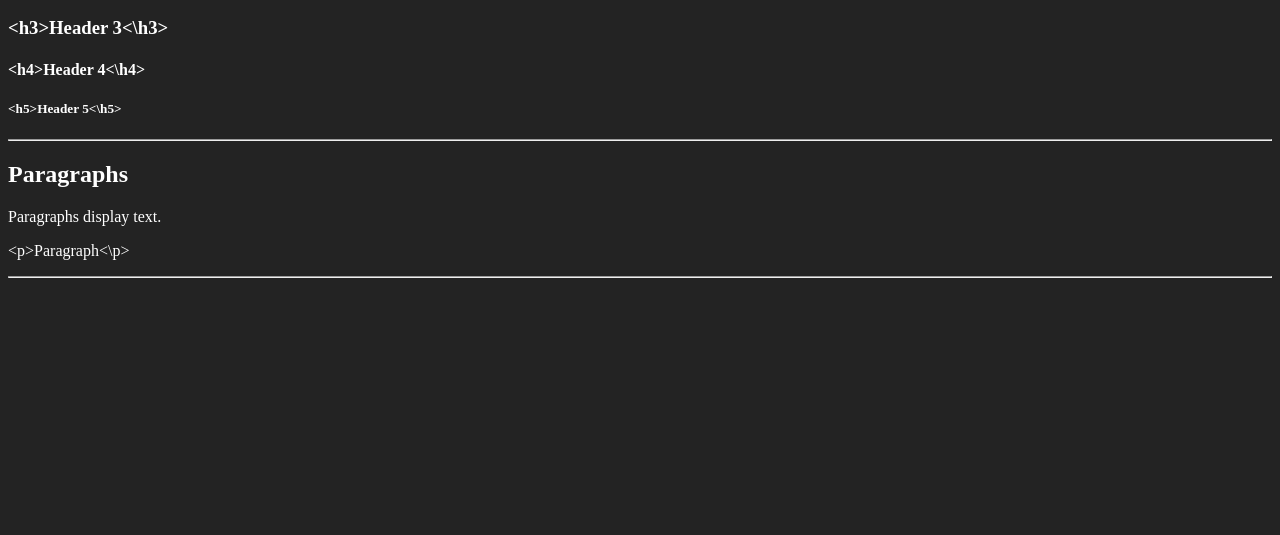
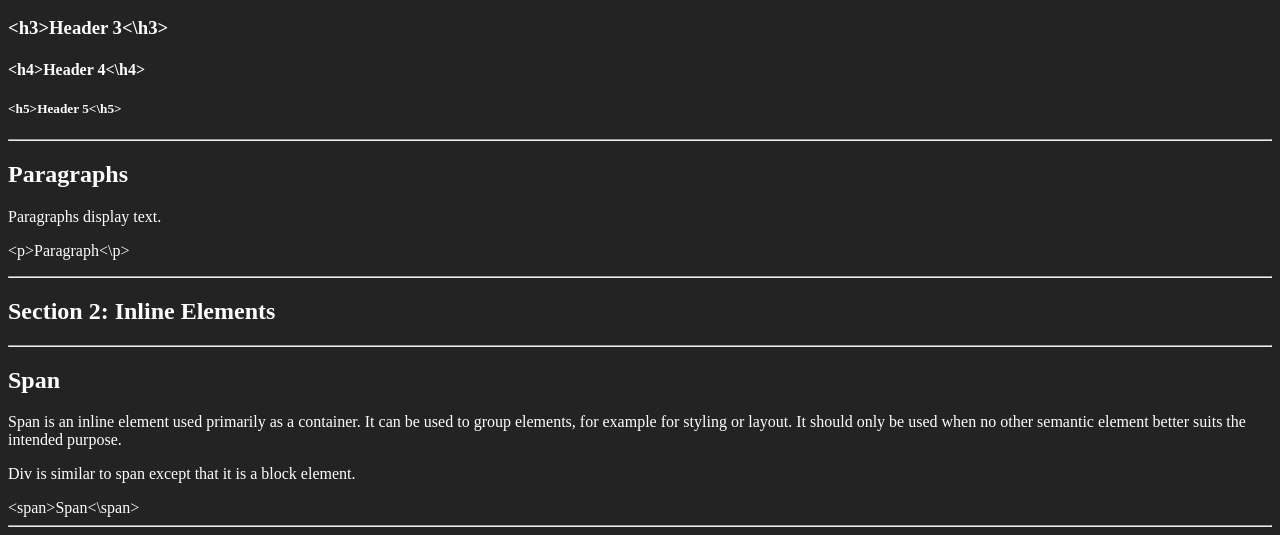
Before and after one commit to DevArrowsmith/html-scrapbook, a plain HTML site: page index.html in a window 1280 px wide. Shown: the part 324-859 px from the top of the page. Before the commit the page ends 800 px from the top, so only its background shows below. Drawn offline with Linux system fonts and the light colour scheme.

Commit message:
Add section on span element.

```diff
--- a/index.html
+++ b/index.html
@@ -29,5 +29,16 @@
 <p>&lt;p&gt;Paragraph&lt;&bsol;p&gt;</h1>
 
 <hr>
+
+<h2>Section 2: Inline Elements</h2>
+
+<hr>
+
+<h2>Span</h2>
+<p>Span is an inline element used primarily as a container. It can be used to group elements, for example for styling or layout. It should only be used when no other semantic element better suits the intended purpose.</p>
+<p>Div is similar to span except that it is a block element.</p>
+<span>&lt;span&gt;Span&lt;&bsol;span&gt;</span>
+
+<hr>
 </body>
 </html>
```
